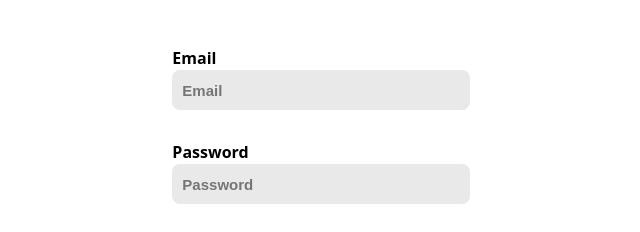
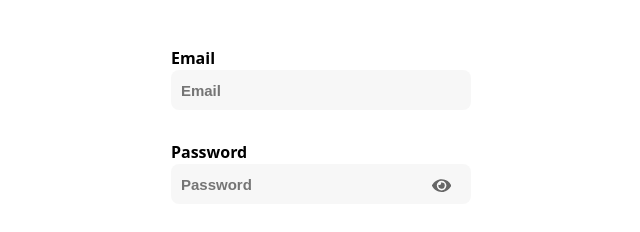
Before and after one commit to Sofiyat1/PolyNet, a React (Vite) app: page /login in a window 1280 px wide. Shown: the part 231-463 px from the top of the page, without its empty margins (319-959 px from the left). Built offline with nearby package versions, Linux system fonts and the light colour scheme.

Commit message:
login hide password icon

```diff
--- a/src/pages/Login.css
+++ b/src/pages/Login.css
@@ -31,7 +31,7 @@ label {
 }
 
 .inputBackground {
-  background-color: rgba(128, 128, 128, 0.178);
+  background-color: rgba(128, 128, 128, 0.062);
   border: 0;
   outline: 0;
   width: 100%;
@@ -39,6 +39,8 @@ label {
   padding: 10px;
   font-size: 15px;
   color: black;
+  /* Ensure the input doesn't hide text behind the icon */
+  padding-right: 45px;
 }
 
 .forgot {
@@ -53,6 +55,25 @@ button {
   width: 100%;
 }
 
-.CreateAcc{
-    margin-top: 30px;
+.CreateAcc {
+  margin-top: 30px;
 }
+
+.input-wrap {
+  position: relative;
+  width: 100%; /* Ensure it fills the form width */
+}
+
+.eye-icon {
+  position: absolute;
+  top: 10px;
+  right: 20px;
+  cursor: pointer;
+  color: #666; /* Greyish color for the icon */
+  font-size: 1.2rem; /* Adjust icon size */
+  transition: color 0.3s ease;
+}
+
+.eye-icon:hover {
+  color: #242c74; /* Changes color to your button theme on hover */
+}
--- a/src/pages/Login.jsx
+++ b/src/pages/Login.jsx
@@ -1,6 +1,13 @@
 import "./Login.css";
 import loginImage from "../assets/login.png";
+
+import { FaEye, FaEyeSlash } from "react-icons/fa";
+import { useState } from "react";
 const Login = () => {
+  let [showPassword, setShowPassword] = useState(false);
+  const togglePasswordVisibility = () => {
+    setShowPassword(!showPassword);
+  };
   return (
     <div className="loginGen">
       <div className="imgDiv">
@@ -13,11 +20,16 @@ const Login = () => {
         </div>
         <div>
           <label htmlFor="">Password</label>
-          <input
-            type="password"
-            placeholder="Password"
-            className="inputBackground"
-          />
+          <div className="input-wrap">
+            <input
+              type={showPassword ? "text" : "password"}
+              placeholder="Password"
+              className="inputBackground"
+            />
+            <div className="eye-icon" onClick={togglePasswordVisibility}>
+              {showPassword ? <FaEyeSlash /> : <FaEye />}
+            </div>
+          </div>
         </div>
         <div className="btn">
           <button className="LogInBtn">Login</button>
```
